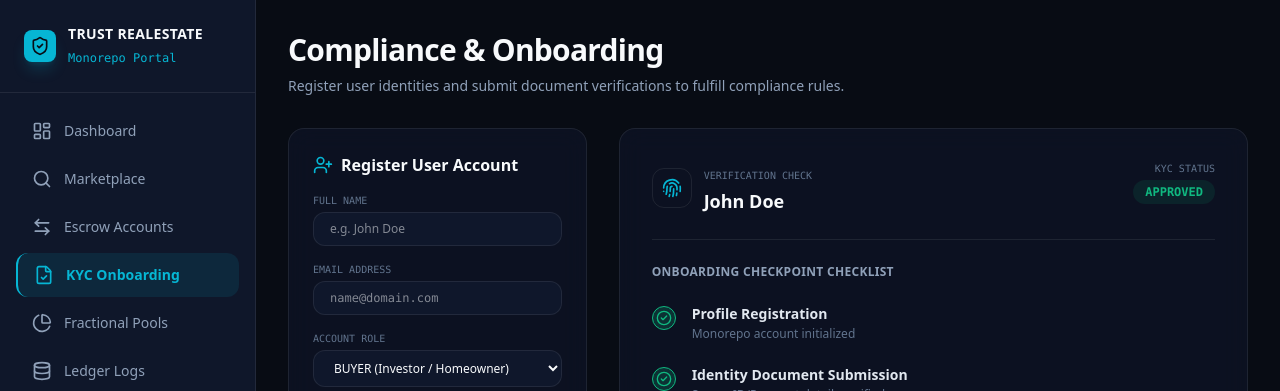
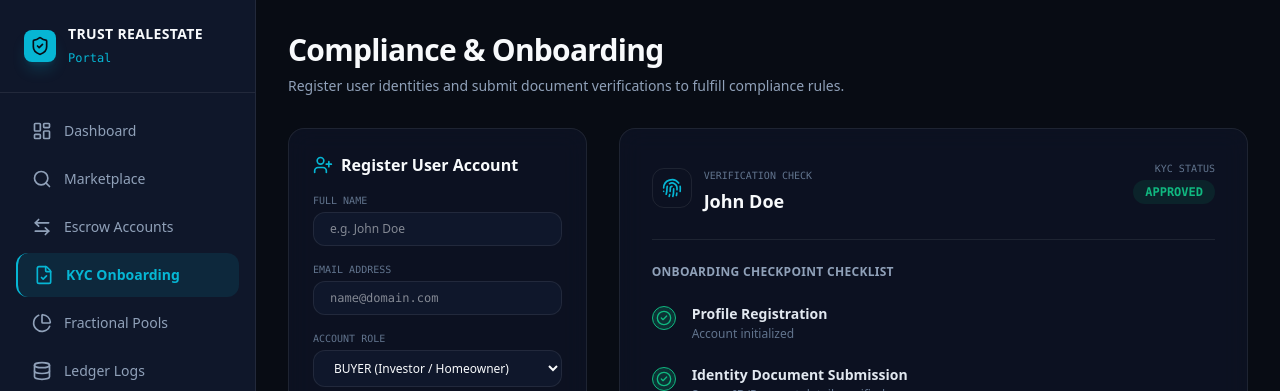
Before and after one commit to NItishSh/realestate-trust, a Next.js app in the folder frontend/: page /kyc in a window 1280 px wide. Shown: the top 391 px of the page. Built offline with nearby package versions, Linux system fonts and the light colour scheme; no server answers.

Commit message:
feat: implement audit logging in user registration and rebrand UI references to Portal

```diff
--- a/frontend/src/app/kyc/page.tsx
+++ b/frontend/src/app/kyc/page.tsx
@@ -58,7 +58,7 @@ export default function KYCPage() {
   };
 
   const checklistItems = [
-    { name: 'Profile Registration', desc: 'Monorepo account initialized', done: !!currentUser },
+    { name: 'Profile Registration', desc: 'Account initialized', done: !!currentUser },
     { name: 'Identity Document Submission', desc: 'Secure ID/Passport details verified', done: !!(currentUser && currentUser.documentReference) },
     { name: 'KYC Verification Status', desc: 'Loki KYC engines consent checks passed', done: !!(currentUser && currentUser.kycStatus === 'APPROVED') },
     { name: 'Compliance Escrow Permission', desc: 'Virtual accounts and payment rails unlocked', done: !!(currentUser && currentUser.kycStatus === 'APPROVED') }
--- a/frontend/src/app/layout.tsx
+++ b/frontend/src/app/layout.tsx
@@ -53,7 +53,7 @@ export default function RootLayout({
               </div>
               <div>
                 <h1 className="font-bold text-sm tracking-wide uppercase">Trust RealEstate</h1>
-                <span className="text-xs text-accent-cyan font-mono">Monorepo Portal</span>
+                <span className="text-xs text-accent-cyan font-mono">Portal</span>
               </div>
             </div>
 
--- a/frontend/src/app/login/page.tsx
+++ b/frontend/src/app/login/page.tsx
@@ -33,7 +33,7 @@ export default function LoginPage() {
           <ShieldCheck className="w-10 h-10 text-bg-primary" />
         </div>
         <h1 className="text-3xl font-bold tracking-tight mb-2">Welcome Back</h1>
-        <p className="text-slate-400">Sign in to Trust RealEstate Monorepo Portal</p>
+        <p className="text-slate-400">Sign in to Trust RealEstate Portal</p>
       </div>
 
       <div className="glass-panel p-8 rounded-3xl relative overflow-hidden">
--- a/frontend/src/app/signup/page.tsx
+++ b/frontend/src/app/signup/page.tsx
@@ -14,7 +14,7 @@ export default function SignupPage() {
   });
   const [isLoading, setIsLoading] = useState(false);
   const [error, setError] = useState('');
-  const { registerUser, login } = useStore();
+  const { registerUser, login, logAction } = useStore();
 
   const handleSignup = async (e: React.FormEvent) => {
     e.preventDefault();
@@ -25,6 +25,10 @@ export default function SignupPage() {
       await registerUser(formData);
       // Automatically login after signup
       await login(formData.email, formData.password);
+
+      // Log to ledger after we have a valid token
+      await logAction(`User Registered: ${formData.fullName} (${formData.role})`);
+
       window.location.href = '/';
     } catch (err) {
       setError('Registration failed. Please try again.');
@@ -39,7 +43,7 @@ export default function SignupPage() {
           <ShieldCheck className="w-10 h-10 text-bg-primary" />
         </div>
         <h1 className="text-3xl font-bold tracking-tight mb-2">Create an Account</h1>
-        <p className="text-slate-400">Join Trust RealEstate Monorepo Portal</p>
+        <p className="text-slate-400">Join Trust RealEstate Portal</p>
       </div>
 
       <div className="glass-panel p-8 rounded-3xl relative overflow-hidden">
--- a/frontend/src/lib/store.ts
+++ b/frontend/src/lib/store.ts
@@ -23,6 +23,7 @@ interface State {
   setActiveTxId: (id: string | null) => void;
   login: (email: string, password?: string) => Promise<void>;
   logout: () => void;
+  logAction: (message: string) => Promise<void>;
 }
 
 export const useStore = create<State>((set, get) => ({
@@ -67,8 +68,10 @@ export const useStore = create<State>((set, get) => ({
     const newUser = await api.registerUser(userForm);
     set((state) => ({ users: [...state.users, newUser], currentUser: newUser }));
     if (typeof window !== 'undefined') localStorage.setItem('user_email', newUser.email);
-    // Log to ledger
-    const log = await api.writeLedgerLog(`User Registered: ${newUser.fullName} (${newUser.role})`);
+  },
+
+  logAction: async (message: string) => {
+    const log = await api.writeLedgerLog(message);
     set((state) => ({ ledger: [...state.ledger, log] }));
   },
 
```
